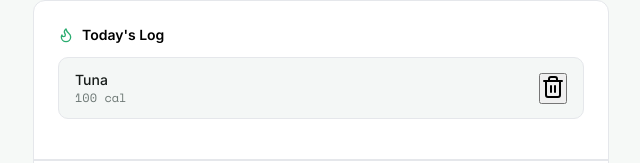
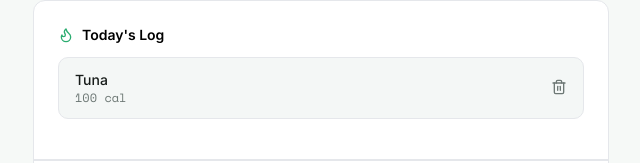
Before and after one commit to dbrah-design/calorie-tracker, a React (Vite) app: page / in a window 1280 px wide. Shown: the part 407-570 px from the top of the page, without its empty margins (319-959 px from the left). Built offline with nearby package versions, Linux system fonts and the light colour scheme.

Commit message:
Styled delete button and trash icon

```diff
--- a/src/App.css
+++ b/src/App.css
@@ -183,8 +183,10 @@
   cursor: pointer;
 }
 
-/* Next need to style the trash icon button in the list items and add some spacing between list items */
-/* Also I think I need to make .icon-flex h3 a class instead. This might be a pain to debug later when I start making separate components and making the css for the separate components  */
+/* Next need to fix .icon-flex h3 and make a separate class. Also need to add some spacing between list items.
+Then need to remove the comments that I'm not going to use anymore
+and put a reminder to style the hover styles on elements */
+
 /* I think this piece of code will make it so when clicking inside input, the border will be green
   .goal-input-style:focus-visible {
   border-color: 1px solid var(--primary-color);
@@ -240,6 +242,18 @@ Not going to add that for yet. Going to keep it simple for now */
   font-family: var(--primary-font);
   font-size: .75rem;
   line-height: 1rem;
+}
+
+.delete-btn {
+  background: none;
+  border: none;
+  color: var(--secondary-color);
+  cursor: pointer;
+}
+
+.trash-icon-size {
+  width: 1rem;
+  height: 1rem;
 }
 
 .log-food {
--- a/src/App.jsx
+++ b/src/App.jsx
@@ -74,7 +74,7 @@ function App() {
                   <p className="food-name">Tuna</p>
                   <p className="food-cal">100 cal</p>
                 </div>
-                <button><svg xmlns="http://www.w3.org/2000/svg" width="24" height="24" viewBox="0 0 24 24" fill="none" stroke="currentColor" stroke-width="2" stroke-linecap="round" stroke-linejoin="round" class="lucide lucide-trash2-icon lucide-trash-2"><path d="M10 11v6"/><path d="M14 11v6"/><path d="M19 6v14a2 2 0 0 1-2 2H7a2 2 0 0 1-2-2V6"/><path d="M3 6h18"/><path d="M8 6V4a2 2 0 0 1 2-2h4a2 2 0 0 1 2 2v2"/></svg></button>
+                <button className="delete-btn"><svg xmlns="http://www.w3.org/2000/svg" width="24" height="24" viewBox="0 0 24 24" fill="none" stroke="currentColor" stroke-width="2" stroke-linecap="round" stroke-linejoin="round" class="lucide lucide-trash2-icon lucide-trash-2 trash-icon-size"><path d="M10 11v6"/><path d="M14 11v6"/><path d="M19 6v14a2 2 0 0 1-2 2H7a2 2 0 0 1-2-2V6"/><path d="M3 6h18"/><path d="M8 6V4a2 2 0 0 1 2-2h4a2 2 0 0 1 2 2v2"/></svg></button>
               </li>
             </ul>
 
```
